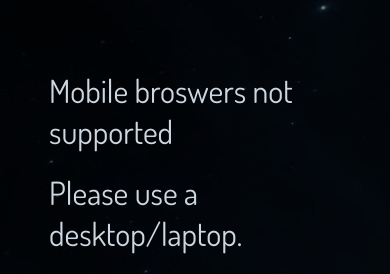
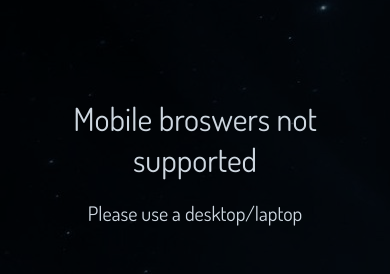
Before and after one commit to petersonBrandon/StarsWithoutNumberCharacterSheet, a Next.js app: page /MobileBlock in a window 390 px wide. Shown: the part 178-452 px from the top of the page. Built offline with nearby package versions, Linux system fonts and the light colour scheme; grey boxes are pictures that could not be loaded.

Commit message:
Mobile Block styling changes pt2

```diff
--- a/pages/MobileBlock.js
+++ b/pages/MobileBlock.js
@@ -31,7 +31,7 @@ const MobileBlock = () => {
         >
           <p className="construction_title">Mobile broswers not supported</p>
           <p className="construction_title construction_title_bottom">
-            Please use a desktop/laptop.
+            Please use a desktop/laptop
           </p>
           <Image src="/astronaut.png" width={125} height={125} responsive />
         </motion.div>
--- a/styles/characterSheet.css
+++ b/styles/characterSheet.css
@@ -21,10 +21,12 @@
 .construction_title {
   font-size: clamp(0.5rem, 2rem, 4.5rem);
   margin: 10px;
+  text-align: center;
 }
 
 .construction_title_bottom {
   margin-bottom: 50px;
+  font-size: clamp(0.5rem, 1.25rem, 4.5rem);
 }
 
 .character_container {
```
